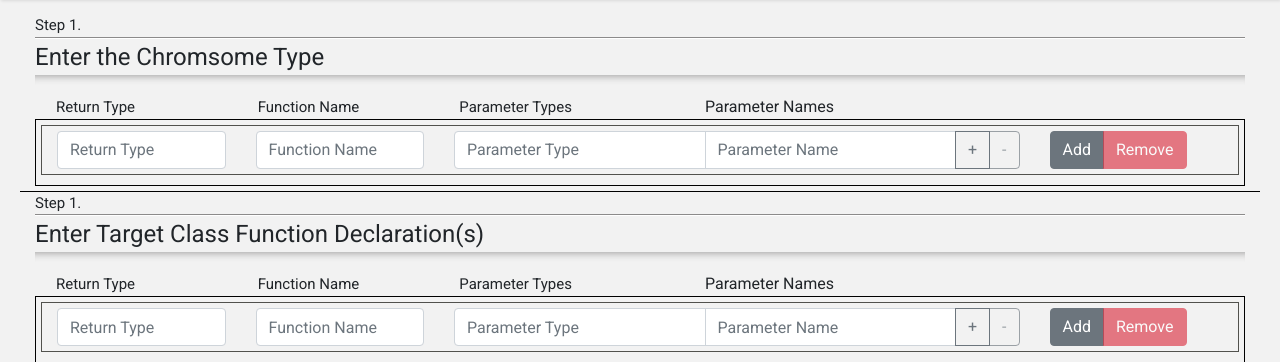
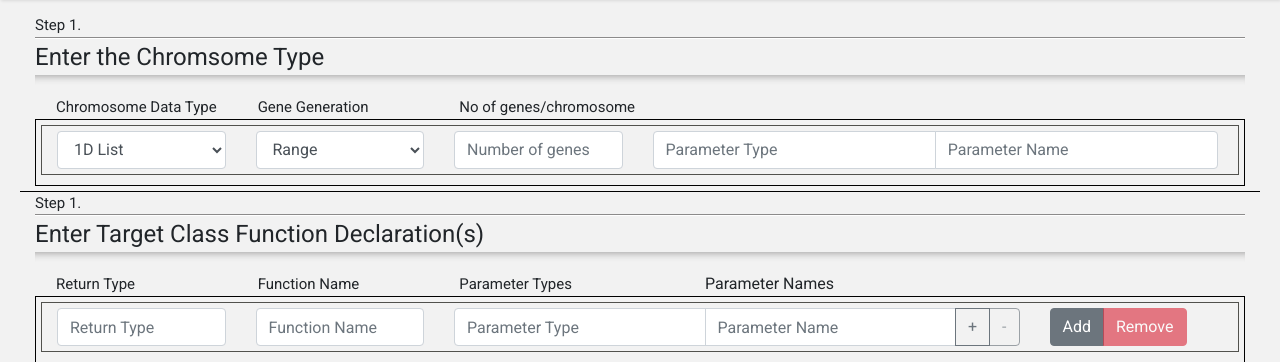
Before and after one commit to dannyi96/pygenetic, a Python web app: template flask/templates/features/ga_online.html in a window 1280 px wide. Shown: the part 56-418 px from the top of the page. Run offline with Jinja, Linux system fonts and the light colour scheme; the template is opened without the code that fills it, so the values that code supplies are empty; some libraries are stand-ins or nearby versions.

Commit message:
chromsome UI

```diff
--- a/flask/static/js/Adapter/adapter.js
+++ b/flask/static/js/Adapter/adapter.js
@@ -476,6 +476,7 @@ $(document).ready(function() {
             $(this).css('color', 'black');
         }
     });
+
     // END : State name validation
 
 });
--- a/flask/templates/features/ga_online.html
+++ b/flask/templates/features/ga_online.html
@@ -5,8 +5,26 @@
 {% endblock %}
 
 {% block customContent %}
-
-
+<!--<script src="{{ url_for('static',filename='./js/Adapter/adapter2.js') }}"></script>-->
+<script>
+    function addGeneGenerationBoxes(selectObject) {
+        var value = selectObject.value;
+        console.log(value);
+        document.getElementById('fillgenegeneration').removeChild(document.getElementById('fillgenegeneration').childNodes[1]);
+        if(value == "range") {
+            var newspan = document.createElement('span');
+            newspan.className = "monkeyPatchShiftToRight";
+            newspan.innerHTML = "Enter range";
+            document.getElementById('fillgenegeneration').appendChild(newspan);
+        }
+        else if(value == "regex") {
+            var newspan = document.createElement('span');
+            newspan.className = "monkeyPatchShiftToRight";
+            newspan.innerHTML = "Enter regex";
+            document.getElementById('fillgenegeneration').appendChild(newspan);
+        }
+    }
+</script>
 
 <div class="container-fluid entireStateWrapper">
     <div class="row" style="border-bottom: 1px solid black">
@@ -29,16 +47,16 @@
                         <div class="container-fluid">
                             <div class="row">
                                 <div class="col-xl-2 col-lg-2 col-md-2 col-2">
-                                    <span class="monkeyPatchShiftToRight"> Return Type </span>
+                                    <span class="monkeyPatchShiftToRight"> Chromosome Data Type </span>
                                 </div>
                                 <div class="col-xl-2 col-lg-2 col-md-2 col-2">
-                                    <span class="monkeyPatchShiftToRight"> Function Name </span>
+                                    <span class="monkeyPatchShiftToRight"> Gene Generation </span>
                                 </div>
-                                <div class="col-xl-2 col-lg-2 col-md-2 col-2">
-                                    <span class="monkeyPatchShiftToRight"> Parameter Types </span>
+                                <div class="col-xl-3 col-lg-3 col-md-3 col-3">
+                                    <span class="monkeyPatchShiftToRight"> No of genes/chromosome </span>
                                 </div>
-                                <div class="col-xl-6 col-lg-6 col-md-6 col-6">
-                                    <span style="margin-left: 50px;"> Parameter Names </span>
+                                <div class="col-xl-3 col-lg-3 col-md-3 col-3" id="fillgenegeneration">
+                                <!--    <span class="monkeyPatchShiftToRight"> No of genes/chromosome </span>-->
                                 </div>
                             </div>
                             <div class="row" id="targetFuncDeclDivRow">
@@ -46,11 +64,23 @@
                                     <div class="container-fluid repeatableTargetFuncDeclList">
                                         <div class="row">
                                             <div class="col-xl-2 col-lg-2 col-md-2 col-2">
-                                                <input type="text" class="form-control validName retTypeName" placeholder="Return Type" aria-label="Return Type" aria-describedby="basic-addon3" tabindex="0" data-toggle="popover" data-trigger="manual" data-placement="left" data-content="Invalid Name">
+                                                <select class="form-control">
+                                                    <option value="1d">1D List</option>
+                                                    <option value="2d">2D List</option>
+                                                    <option value="custom_chromsome">Custom</option>
+                                                </select>
                                             </div>
 
                                             <div class="col-xl-2 col-lg-2 col-md-2 col-2">
-                                                <input type="text" class="form-control validName funcName" placeholder="Function Name" aria-label="Function Name" aria-describedby="basic-addon4" tabindex='0' data-toggle='popover' data-trigger='manual' data-placement='top' data-content='Invalid Name'>
+                                                <select id="genegeneration" class="form-control" onchange="addGeneGenerationBoxes(this)">
+                                                    <option value="range">Range</option>
+                                                    <option value="regex">Regex</option>
+                                                    <option value="custom_gene">Custom</option>
+                                                </select>
+                                            </div>
+
+                                            <div class="col-xl-2 col-lg-2 col-md-2 col-2">
+                                                <input type="text" class="form-control" placeholder="Number of genes" aria-label="Parameter Name" aria-describedby="basic-addon2" tabindex='0' data-toggle='popover' data-trigger='manual' data-placement='left' data-content='Invalid Name'>
                                             </div>
 
                                             <div class="col-xl-6 col-lg-6 col-md-6 col-6 paramDiv">
@@ -58,19 +88,6 @@
                                                     <input type="text" class="form-control validName paramType" placeholder="Parameter Type" aria-label="Parameter Type" aria-describedby="basic-addon2" tabindex='0' data-toggle='popover' data-trigger='manual' data-placement='left' data-content='Invalid Name'>
 
                                                     <input type="text" class="form-control validName paramName" placeholder="Parameter Name" aria-label="Parameter Name" aria-describedby="basic-addon2" tabindex='0' data-toggle='popover' data-trigger='manual' data-placement='left' data-content='Invalid Name'>
-                                                    <div class="input-group-append">
-                                                        <button class="btn btn-outline-secondary addTargetParameterBtn" type="button" data-toggle="tooltip" data-placement="top" title="Add another parameter">+</button>
-                                                        <button class="btn btn-outline-secondary delTargetParameterBtn" type="button" data-toggle="tooltip" data-placement="top" title="Delete this parameter" style="pointer-events: none;" disabled>-</button>
-                                                    </div>
-                                                </div>
-                                            </div>
-
-                                            <div class="col-xl-2 col-lg-2 col-md-2 col-2">
-                                                <div class="btn-toolbar" role="toolbar" aria-label="Toolbar with button groups">
-                                                    <div class="btn-group mr-2" role="group" aria-label="First group">
-                                                        <button class="btn btn-secondary addFuncDeclBtn" type="button" data-toggle="tooltip" data-placement="top" title="Add another function">Add</button>
-                                                        <button class="btn btn-danger delFuncDeclBtn" type="button" data-toggle="tooltip" data-placement="top" title="Delete this function" disabled>Remove</button>
-                                                    </div>
                                                 </div>
                                             </div>
                                         </div>
```
